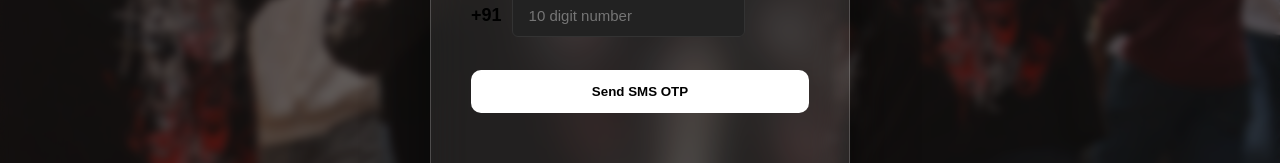
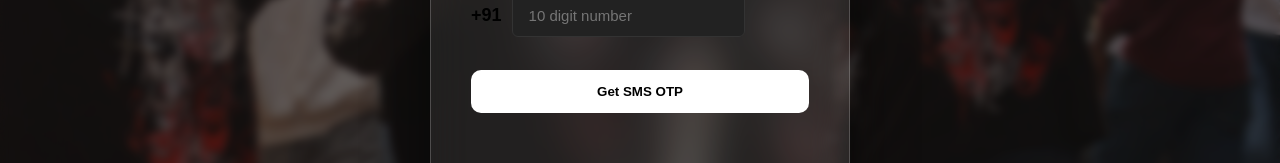
Before and after one commit to aduhvt/PreppyLosers, a React (Vite) app: page /login in a window 1280 px wide. Both pictures are taken after a click on the button "Phone login". Shown: the part 359-522 px from the top of the page. Built offline with nearby package versions, Linux system fonts and the light colour scheme; no server answers; a web font is replaced by a local one.

Commit message:
twilio SID updated

```diff
--- a/src/pages/Login.tsx
+++ b/src/pages/Login.tsx
@@ -154,7 +154,7 @@ const Login = () => {
                     style={{ marginBottom: 0 }}
                   />
                 </div>
-                <button type="submit">Send SMS OTP</button>
+                <button type="submit">Get SMS OTP</button>
               </form>
             )}
 
```
